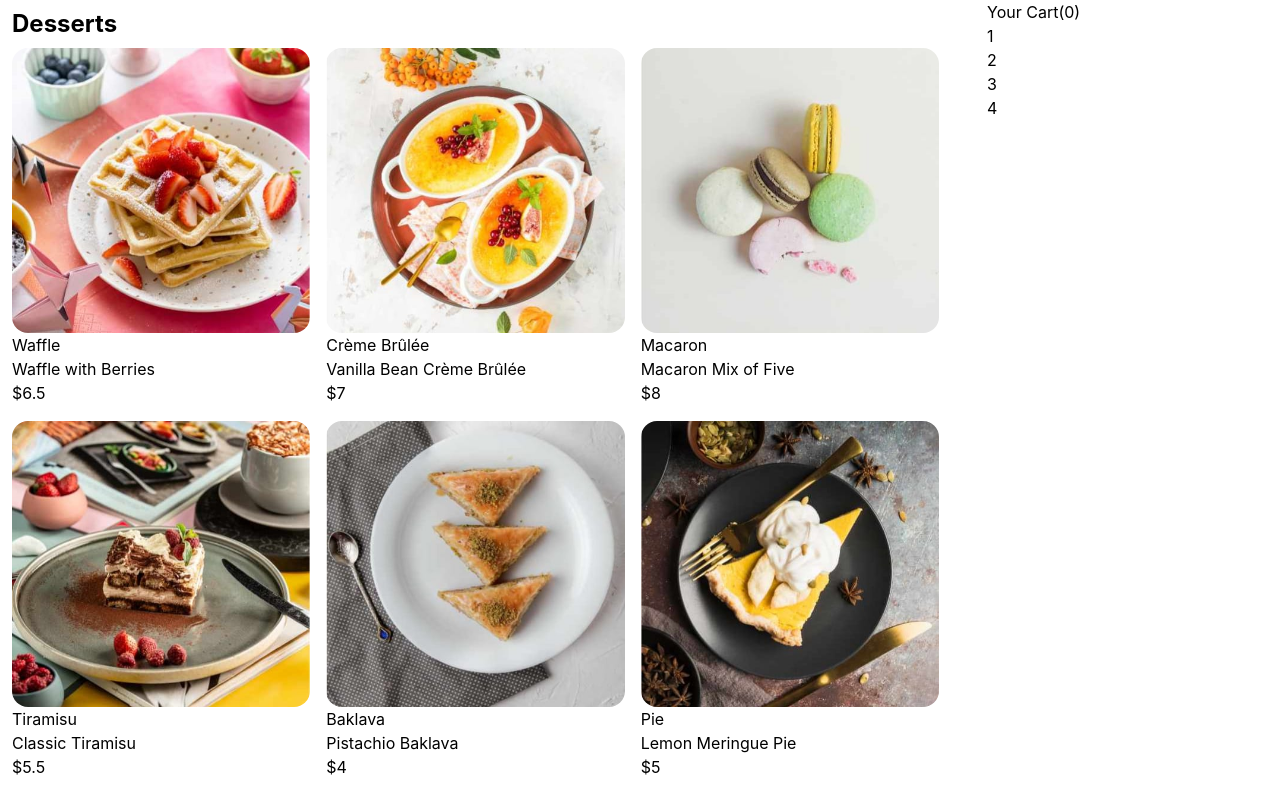
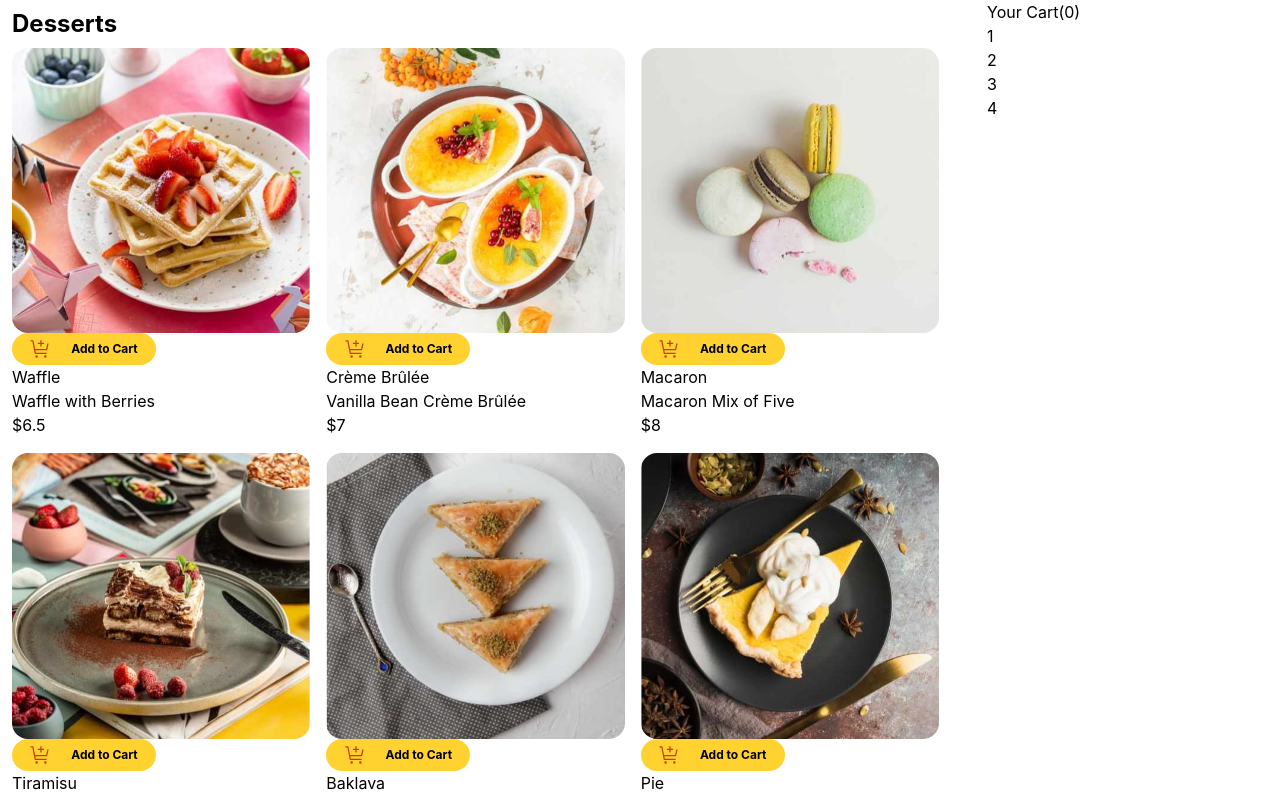
Before and after one commit to okedo01/products, a React (Vite) app in the folder product_list/: page / in a window 1280 px wide. Shown: the top 793 px of the page. Built offline with nearby package versions, Linux system fonts and the light colour scheme.

Commit message:
Image Icon

```diff
--- a/product_list/src/components/FoodItems.jsx
+++ b/product_list/src/components/FoodItems.jsx
@@ -1,9 +1,16 @@
 import React from 'react'
+import imageIcon from "../design/icon-add-to-cart.svg"
 
 export default function FoodItems({product}) {
   return (
     <div className=''>
-      <img className='w-full rounded-2xl object-cover' src={product.image.desktop} />
+      <div className="">
+        <img className='w-full rounded-2xl object-cover' src={product.image.desktop} />
+        <div className="bg-amber-300 flex justify-center items-center gap-5 text-xs font-bold w-36 px-4 py-1.5 rounded-2xl">
+          <img src={imageIcon} alt="" />
+          <span className=''>Add to Cart</span>
+        </div>
+      </div>
           <span>{product.category}</span>
           <h3>{product.name}</h3>
           <p>${product.price}</p>
```
Also changed, not shown: product_list/src/design/icon-add-to-cart.svg (renamed from product_list/public/assets/images/icon-add-to-cart.svg).
